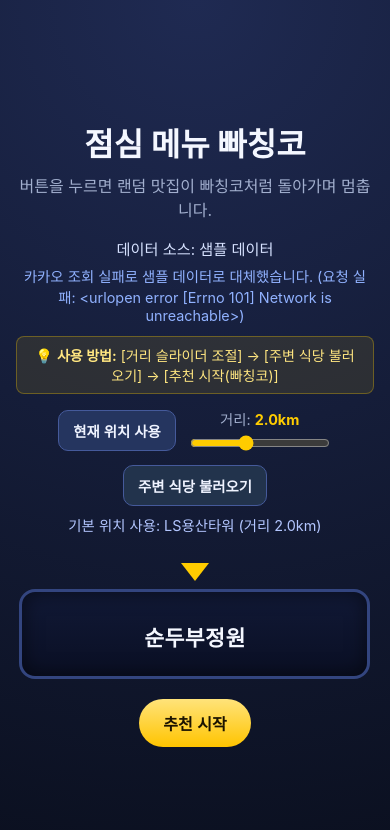
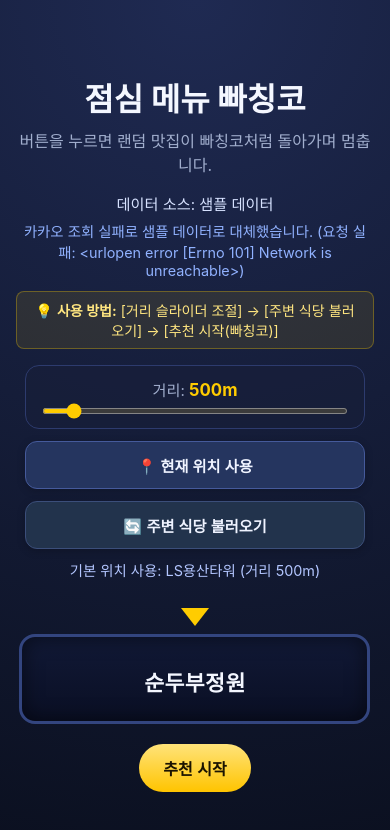
Before and after one commit to ypMarkJo/lunch_slotmachine, a Flask app: page / in a window 390 px wide. Shown: the top 830 px of the page. Run offline with Flask 3, Linux system fonts and the light colour scheme; data that the repository does not hold is empty.

Commit message:
style: Mobile UI optimization - vertical control stack, icons, and 500m default

```diff
--- a/app.py
+++ b/app.py
@@ -98,7 +98,7 @@ def build_restaurant_payload(
 
 @app.get("/")
 def index():
-    payload = build_restaurant_payload(radius_km=2)
+    payload = build_restaurant_payload(radius_km=0.5)
     return render_template(
         "index.html",
         restaurants=payload["restaurants"],
@@ -109,7 +109,7 @@ def index():
 
 @app.get("/api/restaurants")
 def api_restaurants():
-    radius_km = parse_radius_km(request.args.get("radius_km"), default=2)
+    radius_km = parse_radius_km(request.args.get("radius_km"), default=0.5)
     latitude = parse_coordinate(request.args.get("lat"), minimum=-90.0, maximum=90.0)
     longitude = parse_coordinate(request.args.get("lng"), minimum=-180.0, maximum=180.0)
     payload = build_restaurant_payload(radius_km=radius_km, latitude=latitude, longitude=longitude)
--- a/static/app.js
+++ b/static/app.js
@@ -20,11 +20,11 @@ let spinning = false;
 let restaurants = [];
 let loading = false;
 let userCoords = null;
-let radiusKm = parseRadiusValue(radiusRange?.value || "2.0");
+let radiusKm = parseRadiusValue(radiusRange?.value || "0.5");
 
 function parseRadiusValue(value) {
   const parsed = Number.parseFloat(value);
-  if (!Number.isFinite(parsed)) return 2.0;
+  if (!Number.isFinite(parsed)) return 0.5;
   return Math.min(5.0, Math.max(0.1, Math.round(parsed * 10) / 10));
 }
 
@@ -63,7 +63,7 @@ function setNotice(message) {
 
 function updateLocationUi() {
   if (locationBtn) {
-    locationBtn.textContent = userCoords ? "기본 위치로 되돌리기" : "현재 위치 사용";
+    locationBtn.textContent = userCoords ? "📍 기본 위치로 되돌리기" : "📍 현재 위치 사용";
   }
   if (locationStatus) {
     const formattedRadius = formatRadiusText(radiusKm);
--- a/static/style.css
+++ b/static/style.css
@@ -59,28 +59,39 @@ h1 {
 }
 
 .controls {
-  margin: 14px auto 8px;
-  width: min(620px, 92vw);
+  margin: 16px auto 10px;
+  width: min(340px, 90vw);
   display: flex;
-  flex-wrap: wrap;
+  flex-direction: column;
   gap: 12px;
-  justify-content: center;
-  align-items: center;
+  align-items: stretch;
 }
 
 .control-btn {
   border: 1px solid #455a9b;
-  border-radius: 10px;
-  padding: 9px 14px;
-  font-size: 0.9rem;
+  border-radius: 12px;
+  padding: 12px 18px;
+  font-size: 0.95rem;
   font-weight: 600;
   color: #eff3ff;
   background: #25355f;
   cursor: pointer;
+  width: 100%;
+  display: flex;
+  align-items: center;
+  justify-content: center;
+  gap: 6px;
+  box-shadow: 0 2px 8px rgba(0, 0, 0, 0.2);
+  transition: background 0.15s ease, transform 0.1s ease;
+}
+
+.control-btn:active {
+  transform: scale(0.98);
 }
 
 .control-btn.secondary {
   background: #22334c;
+  border-color: #3b4e7a;
 }
 
 .control-btn:disabled {
@@ -92,23 +103,29 @@ h1 {
   display: flex;
   flex-direction: column;
   align-items: center;
-  gap: 4px;
+  gap: 6px;
+  background: rgba(23, 31, 58, 0.7);
+  padding: 12px 16px;
+  border-radius: 14px;
+  border: 1px solid #2d3b6e;
 }
 
 .radius-label {
   color: var(--muted);
-  font-size: 0.9rem;
+  font-size: 0.95rem;
 }
 
 .radius-label span {
   color: var(--accent);
   font-weight: 700;
+  font-size: 1.05rem;
 }
 
 .radius-slider {
   accent-color: var(--accent);
   cursor: pointer;
-  width: 140px;
+  width: 100%;
+  height: 6px;
 }
 
 .location-status {
--- a/templates/index.html
+++ b/templates/index.html
@@ -14,12 +14,12 @@
       <p id="noticeText" class="notice">{{ notice }}</p>
       <p class="guide-tip">💡 <strong>사용 방법:</strong> [거리 슬라이더 조절] → [주변 식당 불러오기] → [추천 시작(빠칭코)]</p>
       <section class="controls">
-        <button id="locationBtn" class="control-btn" type="button">현재 위치 사용</button>
         <div class="radius-control">
-          <label class="radius-label" for="radiusRange">거리: <span id="radiusValue">2.0km</span></label>
-          <input id="radiusRange" type="range" min="0.1" max="5.0" step="0.1" value="2.0" class="radius-slider" />
+          <label class="radius-label" for="radiusRange">거리: <span id="radiusValue">500m</span></label>
+          <input id="radiusRange" type="range" min="0.1" max="5.0" step="0.1" value="0.5" class="radius-slider" />
         </div>
-        <button id="reloadBtn" class="control-btn secondary" type="button">주변 식당 불러오기</button>
+        <button id="locationBtn" class="control-btn" type="button">📍 현재 위치 사용</button>
+        <button id="reloadBtn" class="control-btn secondary" type="button">🔄 주변 식당 불러오기</button>
       </section>
       <p id="locationStatus" class="location-status">기본 위치 사용: LS용산타워</p>
 
```
Also changed, not shown: 2 other files.
